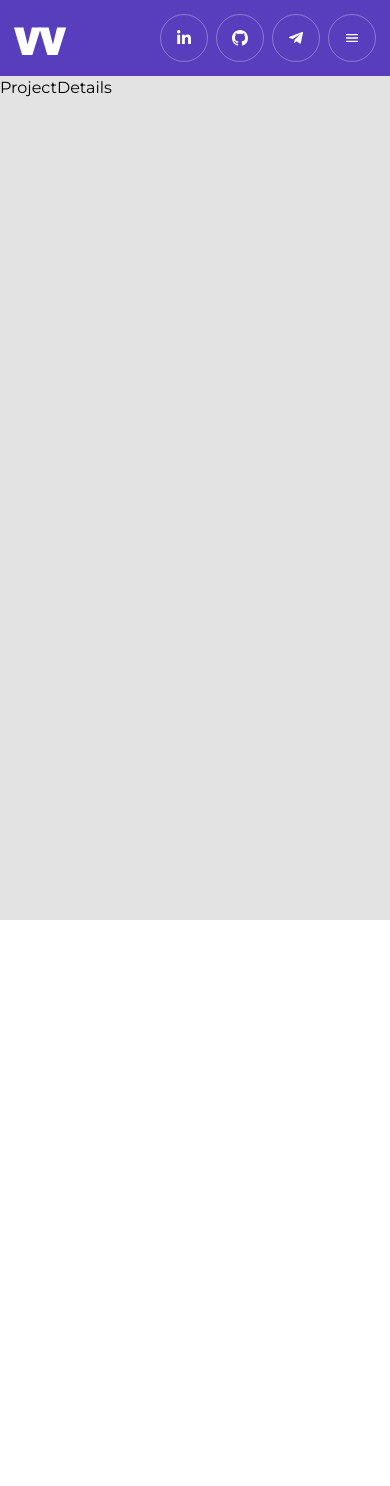
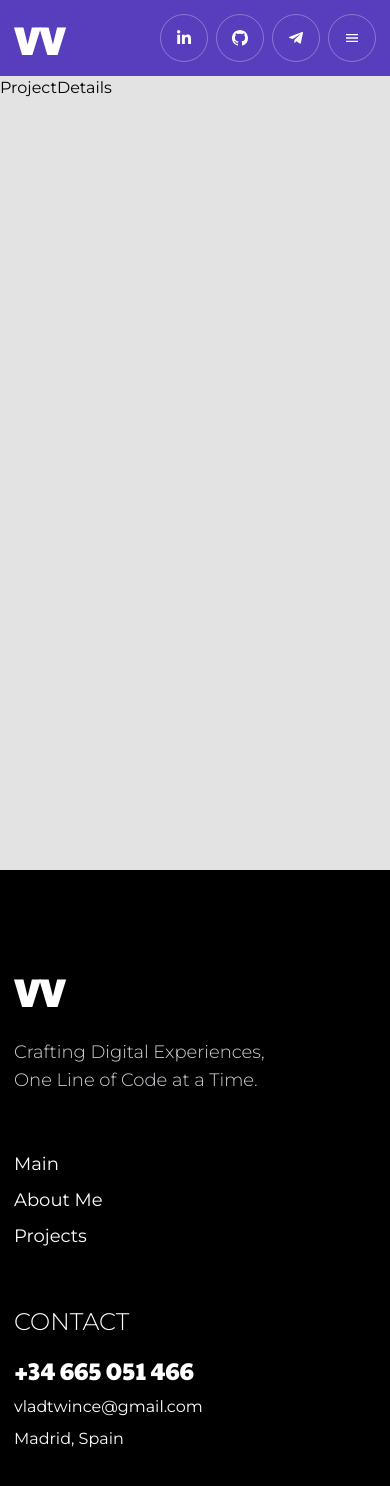
Before and after one commit to VladyslavVagin/marketing-agency, a Next.js app: page /portfolio/1 in a window 390 px wide. Shown: the top 1486 px of the page. Before the commit the page ends 920 px from the top, so only its background shows below. Built offline with nearby package versions, Linux system fonts and the light colour scheme.

Commit message:
complete mobile version

```diff
--- a/src/app/layout.tsx
+++ b/src/app/layout.tsx
@@ -2,6 +2,7 @@ import { Montserrat, Paytone_One } from "next/font/google";
 import "./globals.css";
 import Toast from "@/components/Toast/Toast";
 import Header from "@/components/Header/Header";
+import Footer from "@/components/Footer/Footer";
 
 const montserrat = Montserrat({
   subsets: ["latin"],
@@ -41,6 +42,7 @@ export default function RootLayout({
       <body className={`${montserrat.className}`}>
         <Header />
         <main className="bg-[#e3e3e3] min-h-screen">{children}</main>
+        <Footer />
         <Toast />
       </body>
     </html>
--- a/src/app/page.tsx
+++ b/src/app/page.tsx
@@ -16,7 +16,7 @@ export default function Home() {
       </section>
       <Portfolio />
       <Education />
-      <section className="bg-accent rounded-[50px] mt-20 p-4">
+      <section className="bg-accent rounded-[50px] mt-20 p-4 relative z-10">
         <Contact />
         <SocialMedia />
       </section>
--- /dev/null
+++ b/src/components/Footer/Footer.tsx
@@ -0,0 +1,18 @@
+import Logo from "../Header/Logo/Logo";
+import MenuFooter from "./MenuFooter/MenuFooter";
+import InfoContact from "./InfoContact/InfoContact";
+
+const Footer = () => {
+  return (
+    <footer className="bg-black pt-24 pb-16 mt-[-50px] relative z-0">
+      <div className="px-3.5 text-white">
+        <Logo />
+        <p className="max-w-[270px] mt-6 text-lg font-light text-gray-300">Crafting Digital Experiences, One Line of Code at a Time.</p>
+        <MenuFooter />
+        <InfoContact />
+      </div>
+    </footer>
+  );
+};
+
+export default Footer;
--- /dev/null
+++ b/src/components/Footer/InfoContact/InfoContact.tsx
@@ -0,0 +1,23 @@
+import Link from "next/link";
+import { paytoneOne } from "@/app/layout";
+
+const InfoContact = () => {
+  return (
+    <div>
+      <h3 className="subtitle mb-4">contact</h3>
+      <Link
+        href="tel:665051466"
+        className={`${paytoneOne.className} text-2xl font-normal`}
+        aria-label="Call us at +34 665 051 466"
+      >
+        +34 665 051 466
+      </Link>
+      <div className="flex flex-col items-start gap-2 mt-2">
+        <Link href="mailto:vladtwince@gmail.com">vladtwince@gmail.com</Link>
+        <address className="not-italic">Madrid, Spain</address>
+      </div>
+    </div>
+  );
+};
+
+export default InfoContact;
--- /dev/null
+++ b/src/components/Footer/MenuFooter/MenuFooter.tsx
@@ -0,0 +1,39 @@
+import Link from "next/link";
+
+const MenuFooter = () => {
+  return (
+    <nav className="my-14">
+      <ul className="flex flex-col items-start gap-2">
+        <li>
+          <Link
+            href={"/"}
+            aria-label="Go to Main page"
+            className="text-lg font-normal"
+          >
+            Main
+          </Link>
+        </li>
+        <li>
+          <Link
+            href={"/about"}
+            aria-label="Go to About Me page"
+            className="text-lg font-normal"
+          >
+            About Me
+          </Link>
+        </li>
+        <li>
+          <Link
+            href={"/portfolio"}
+            aria-label="Go to Projects page"
+            className="text-lg font-normal"
+          >
+            Projects
+          </Link>
+        </li>
+      </ul>
+    </nav>
+  );
+};
+
+export default MenuFooter;
--- /dev/null
+++ b/src/components/MainPage/SocialMedia/ListLinks/ListLinks.tsx
@@ -0,0 +1,45 @@
+import Link from "next/link";
+import Image from "next/image";
+import { FaLinkedinIn } from "react-icons/fa6";
+import { BsGithub } from "react-icons/bs";
+import { FaTelegramPlane } from "react-icons/fa";
+
+
+const ListLinks = () => {
+  return (
+    <div className="relative">
+      <ul className="flex items-center justify-center gap-2.5 relative z-20">
+        <li className="w-[109px] h-[109px] rounded-2xl bg-yellowIcon">
+          <Link
+            href={"https://www.linkedin.com/in/vladyslav-vagin-devfrontend"}
+            target="_blank"
+            className="w-full h-full flex items-center justify-center"
+          >
+            <FaLinkedinIn className="w-12 h-12 fill-black" />
+          </Link>
+        </li>
+        <li className="w-[109px] h-[109px] rounded-2xl bg-yellowIcon">
+          <Link
+            href={"https://github.com/VladyslavVagin"}
+            target="_blank"
+            className="w-full h-full flex items-center justify-center"
+          >
+            <BsGithub className="w-12 h-12 fill-black" />
+          </Link>
+        </li>
+        <li className="w-[109px] h-[109px] rounded-2xl bg-yellowIcon">
+          <Link
+            href={"https://t.me/Go_koFunikular"}
+            target="_blank"
+            className="w-full h-full flex items-center justify-center"
+          >
+            <FaTelegramPlane className="w-12 h-12 fill-black"  />
+          </Link>
+        </li>
+      </ul>
+      <Image className="absolute z-10 top-[-34px] left-[16px]" src="/images/hero/shape.png" alt="Shape for decoration" width={176} height={176} />
+    </div>
+  )
+}
+
+export default ListLinks
--- a/src/components/MainPage/SocialMedia/SocialMedia.tsx
+++ b/src/components/MainPage/SocialMedia/SocialMedia.tsx
@@ -1,9 +1,11 @@
 import TitleMedia from "./TitleMedia/TitleMedia";
+import ListLinks from "./ListLinks/ListLinks";
 
 const SocialMedia = () => {
   return (
-    <div className="px-3.5 pt-16">
+    <div className="px-3.5 pt-16 pb-24">
       <TitleMedia />
+      <ListLinks />
     </div>
   );
 };
--- a/src/components/MainPage/SocialMedia/TitleMedia/TitleMedia.tsx
+++ b/src/components/MainPage/SocialMedia/TitleMedia/TitleMedia.tsx
@@ -2,9 +2,10 @@ import { paytoneOne } from "@/app/layout";
 
 const TitleMedia = () => {
   return (
-    <div>
+    <>
       <h2 className={`${paytoneOne.className} text-white title mb-5`}>Social Media</h2>
-    </div>
+      <p className="text-lg font-light text-gray-200 mb-16">Also You can visit my profiles in some social media like LinkedIn or GitHub, and contact through Telegram.</p>
+    </>
   );
 };
 
--- a/src/components/Slider/Slider.tsx
+++ b/src/components/Slider/Slider.tsx
@@ -1,11 +1,12 @@
 "use client";
 
-import { FC } from "react";
-import { Autoplay, Navigation, Pagination } from "swiper/modules";
+import { FC, useRef } from "react";
+import { Autoplay, Navigation, EffectFlip } from "swiper/modules";
 import { Swiper } from "swiper/react";
+import { IoIosArrowDropright, IoIosArrowDropleft } from "react-icons/io";
 import "swiper/css";
 import "swiper/css/navigation";
-import "swiper/css/pagination";
+import "swiper/css/effect-flip";
 
 type Props = {
   children: React.ReactNode;
@@ -13,19 +14,38 @@ type Props = {
 };
 
 const Slider: FC<Props> = ({ children, className }) => {
+  const navigationPrevRef = useRef(null);
+  const navigationNextRef = useRef(null);
+
   return (
     <Swiper
-      pagination={{ type: "bullets", clickable: true }}
+      spaceBetween={50}
       autoplay={{
         delay: 5000,
         stopOnLastSlide: false,
         disableOnInteraction: false,
       }}
       loop={true}
-      modules={[Autoplay, Navigation, Pagination]}
+      effect="flip"
+      navigation={{
+        prevEl: navigationPrevRef.current,
+        nextEl: navigationNextRef.current,
+      }}
+      onBeforeInit={(swiper: any) => {
+        swiper.params.navigation.prevEl = navigationPrevRef.current;
+        swiper.params.navigation.nextEl = navigationNextRef.current;
+      }}
+      modules={[Autoplay, Navigation, EffectFlip]}
       className={className}
+
     >
       {children}
+      <div ref={navigationPrevRef} className="absolute top-[-54px] right-12 z-20">
+        <IoIosArrowDropleft className="w-12 h-12 fill-black" />
+      </div>
+      <div ref={navigationNextRef} className="absolute top-[-54px] right-0 z-20">
+        <IoIosArrowDropright className="w-12 h-12 fill-black" />
+      </div>
     </Swiper>
   );
 };
```
